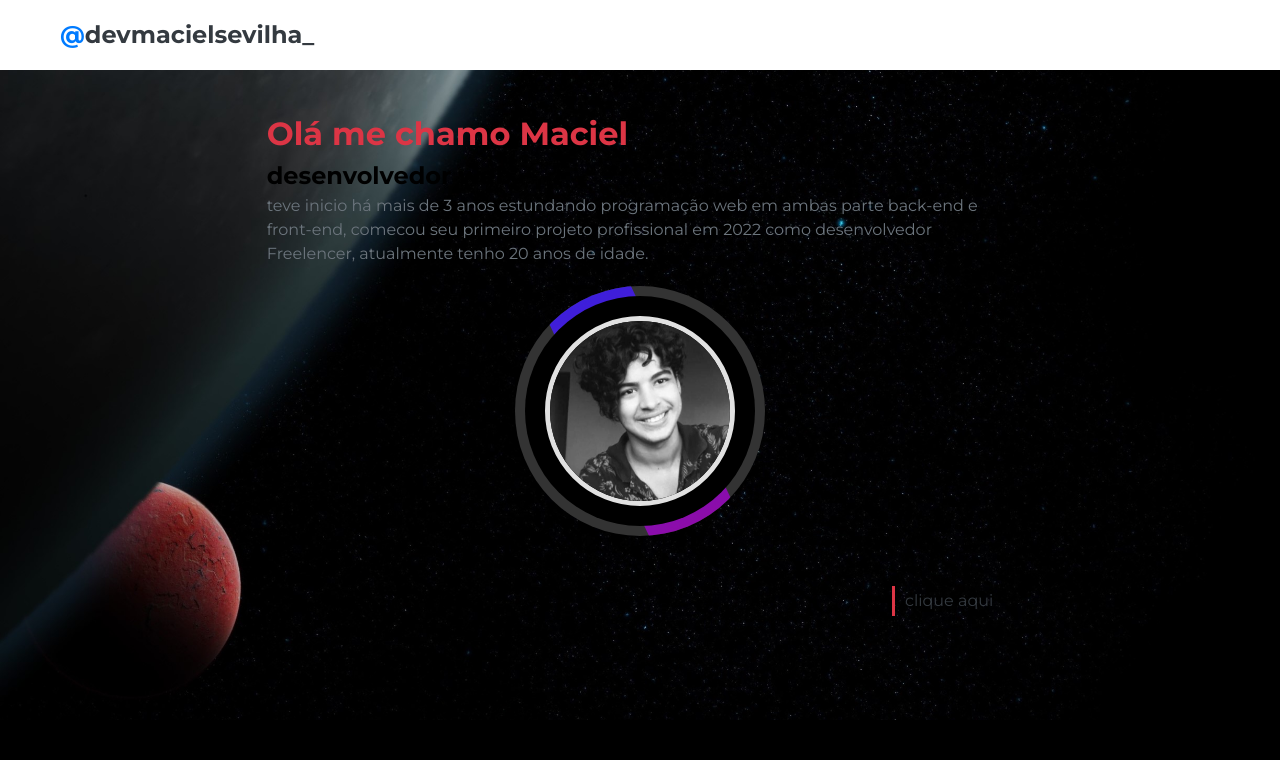
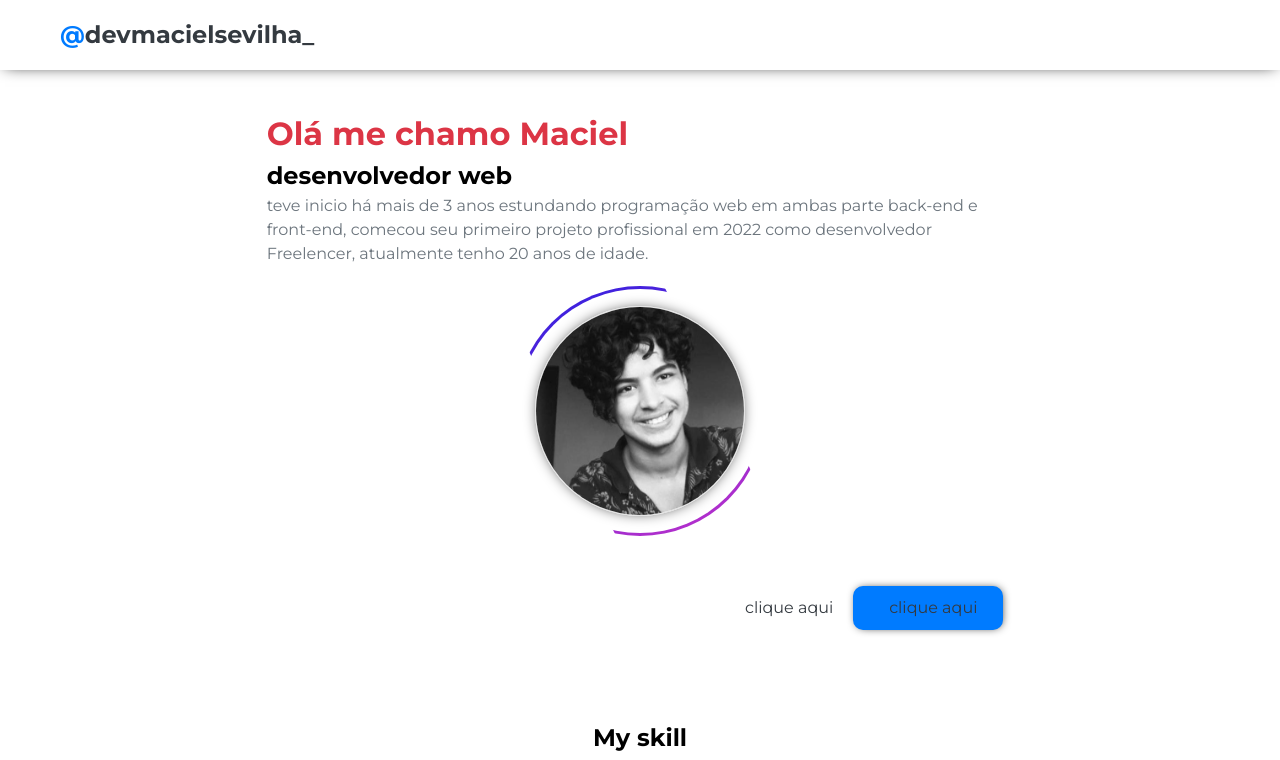
Before and after one commit to macielsevilha/portfolio, a Next.js app: page / in a window 1280 px wide. Shown: the top 760 px of the page. Built offline with nearby package versions, Linux system fonts and the light colour scheme.

Commit message:
add fundo

```diff
--- a/src/app/components/_ui/Buttons.jsx
+++ b/src/app/components/_ui/Buttons.jsx
@@ -4,7 +4,7 @@ import '../../sass/app.scss';
 export function Button(props) {
     return (
         <div className="portfolio-btn__button">
-            <a href='' >
+            <a href='' className={props.btn}>
                 <i></i><span>{props.name}</span>
             </a>
         </div>
--- a/src/app/page.jsx
+++ b/src/app/page.jsx
@@ -29,7 +29,10 @@ export default function Home() {
            </div>
           </div>
           <div className='md:flex items-end justify-end text-center mt-5'>
-              <Button name="clique aqui"/>
+              <div className='flex items-center flex-col md:flex-row'>
+               <Button name="clique aqui"/>
+               <Button btn='btn-primary' name="clique aqui"/>
+              </div>
             </div>
         </div>
 
--- a/src/app/sass/components/_button.scss
+++ b/src/app/sass/components/_button.scss
@@ -4,92 +4,103 @@
   position: relative;
   color: hue('dark');
   padding: 10px 20px;
+  width: 150px;
+  border-radius: 10px;
+  box-shadow: 1px 0px 10px -3px black;
   @include slide('bottom', 1.75s)
 }
 
 .#{$brand}-btn__button {
-  display: flex;
-  justify-content: center;
+
+  .btn-primary {
+    @extend %btn;
+    background-color: $primary;
+  }
+
+  margin: 10px;
+
 
   a {
-    @extend %btn;
+
     display: flex;
     justify-content: center;
     align-items: center;
     gap: 10px;
-
-    &::before {
-      content: '';
-      position: absolute;
-      background-color: hue('danger');
-      width: 100%;
-      height: 100%;
-      transform: scaleX(0);
-      transition: transform 0.5s;
-      transform-origin: right;
+    color: $dark;
   }
 
-    &:hover {
-      color: $dark-theme;
+  //   &::before {
+  //     content: '';
+  //     position: absolute;
+  //     background-color: hue('danger');
+  //     width: 100%;
+  //     height: 100%;
+  //     transform: scaleX(0);
+  //     transition: transform 0.5s;
+  //     transform-origin: right;
+  //   }
 
-      &::before {
-        transform: scaleX(1);
-        transform-origin: left;
-      }
-    }
+  //   &:hover {
+  //     color: $dark-theme;
 
-    span,
-    i {
-      z-index: 1;
-    }
+  //     &::before {
+  //       transform: scaleX(1);
+  //       transform-origin: left;
+  //     }
+  //   }
 
-    i {
-      position: relative;
-      background-color: hue('danger');
-      width: 3px;
-      height: 30px;
-      transition: 0.5s, width 0.5s, height 0.5s;
-      transition-delay: 0s, 0.5s, 1s;
-    }
+  //   span,
+  //   i {
+  //     z-index: 1;
+  //   }
 
-    &:hover>i {
-      background-color: hue('dark');
-      transition-delay: 0s, 0.5s, 1s;
-      width: 30px;
-      height: 3px;
-    }
+  //   i {
+  //     position: relative;
+  //     background-color: hue('danger');
+  //     width: 3px;
+  //     height: 30px;
+  //     transition: 0.5s, width 0.5s, height 0.5s;
+  //     transition-delay: 0s, 0.5s, 1s;
+  //   }
 
-    @mixin animaton($n) {
-      i::#{$n} {
-        content: '';
-        position: absolute;
-        width: 50%;
-        height: 2.5px;
-        top: 0.2px;
-        border-radius: 5em;
-        background-color: transparent;
-        transition-delay: 1s;
-        transform-origin: right;
-        transition: 1s;
-      }
-    }
+  //   &:hover>i {
+  //     background-color: hue('dark');
+  //     transition-delay: 0s, 0.5s, 1s;
+  //     width: 30px;
+  //     height: 3px;
+  //   }
 
-    @include animaton('after');
+  //   @mixin animaton($n) {
+  //     i::#{$n} {
+  //       content: '';
+  //       position: absolute;
+  //       width: 50%;
+  //       height: 2.5px;
+  //       top: 0.2px;
+  //       border-radius: 5em;
+  //       background-color: transparent;
+  //       transition-delay: 1s;
+  //       transform-origin: right;
+  //       transition: 1s;
+  //     }
+  //   }
 
-    &:hover i::after {
-      transition-delay: 1.5s;
-      background-color: hue('dark');
-      rotate: 45deg;
-    }
+  //   @include animaton('after');
 
-    @include animaton('before');
+  //   &:hover i::after {
+  //     transition-delay: 1.5s;
+  //     background-color: hue('dark');
+  //     rotate: 45deg;
+  //   }
 
-    &:hover i::before {
-      transition-delay: 1.0s;
-      background-color: hue('dark');
-      rotate: -45deg;
-    }
+  //   @include animaton('before');
+
+  //   &:hover i::before {
+  //     transition-delay: 1.0s;
+  //     background-color: hue('dark');
+  //     rotate: -45deg;
+  //   }
+
+  // }
 
 }
-
-}
--- a/src/app/sass/layout/_header.scss
+++ b/src/app/sass/layout/_header.scss
@@ -3,6 +3,7 @@
         background-color: hue('light');
         display: flex;
         justify-content: center;
+        box-shadow: 0px 0px 15px -5px black;
     }
 
     &__middle {
@@ -28,7 +29,3 @@
         }
     }
 }
-
-body {
-    background-color: red;
-  }
--- a/src/app/sass/pages/_home.scss
+++ b/src/app/sass/pages/_home.scss
@@ -50,7 +50,7 @@
     &-box--rotator {
         margin: 20px;
         position: relative;
-        background-color: #333;
+        background-color: #ffffff;
         width: 250px;
         height: 250px;
         border-radius: 50%;
@@ -59,7 +59,7 @@
         &::before {
             content: '';
             position: absolute;
-            inset: -20px 80px;
+            inset: -20px 50px;
             background-color: line;
 
             background: #7f00ff;
@@ -82,18 +82,19 @@
         &::after {
             content: '';
             position: absolute;
-            background-color: rgb(0, 0, 0);
+            background-color: rgb(255, 255, 255);
             border-radius: 50%;
-            inset: 10px;
+            inset: 3px;
 
         }
     }
     &-box--content {
         position: absolute;
         border-radius: 50%;
-        inset: 30px;
+        inset: 20px;
         z-index: 2;
-        border: 5px solid #e1e1e1;
+        border: 1px solid #e1e1e1;
+        box-shadow: 0px 0px 15px -5px black;
         overflow: hidden;
         display: flex;
         img {
@@ -103,11 +104,11 @@
     }
 }
 
-body {
-    background-image: url('../../pexels-frank-cone-6508135.jpg');
-    background-size: contain;
-    background-position: top;
-    background-repeat: no-repeat;
-    background-color: #000000;
+// body {
+//     background-image: url('../../pexels-frank-cone-6508135.jpg');
+//     background-size: contain;
+//     background-position: top;
+//     background-repeat: no-repeat;
+//     background-color: #000000;
 
-}
+// }
```
Lines whose indentation alone changed are shown as unchanged.
